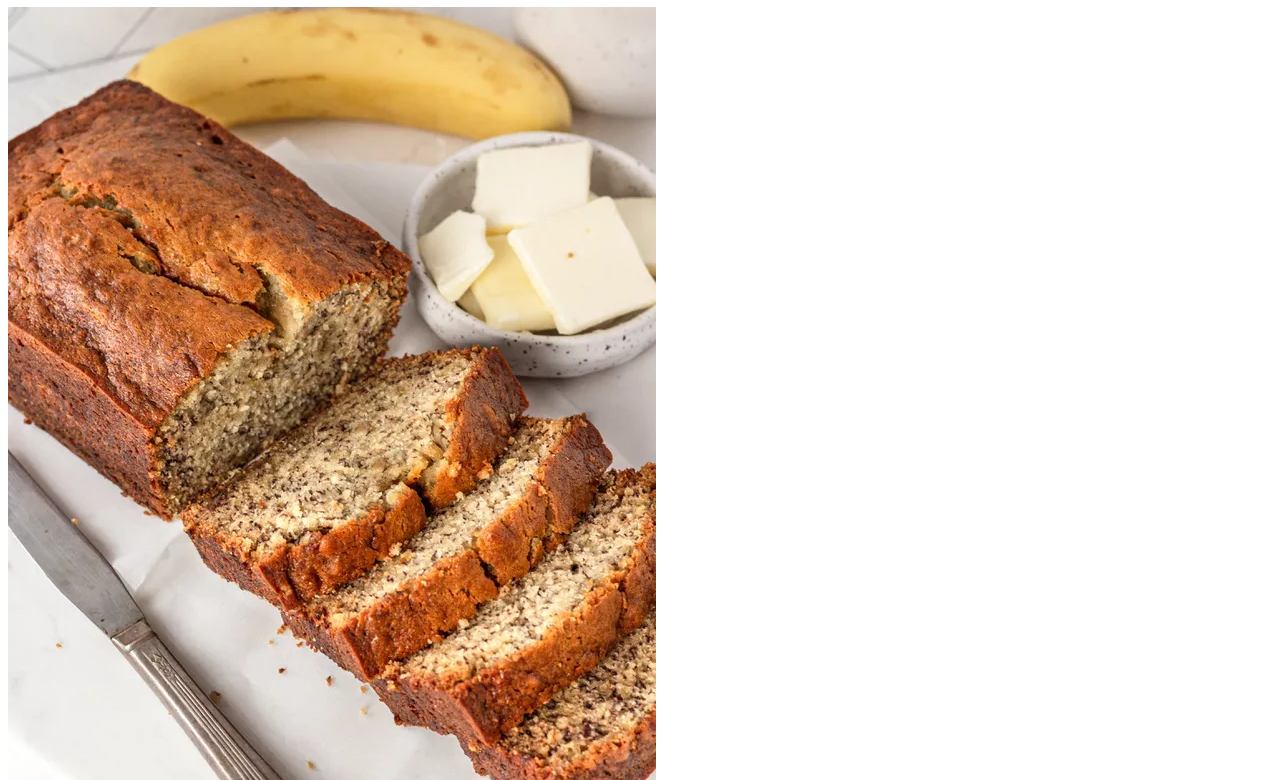
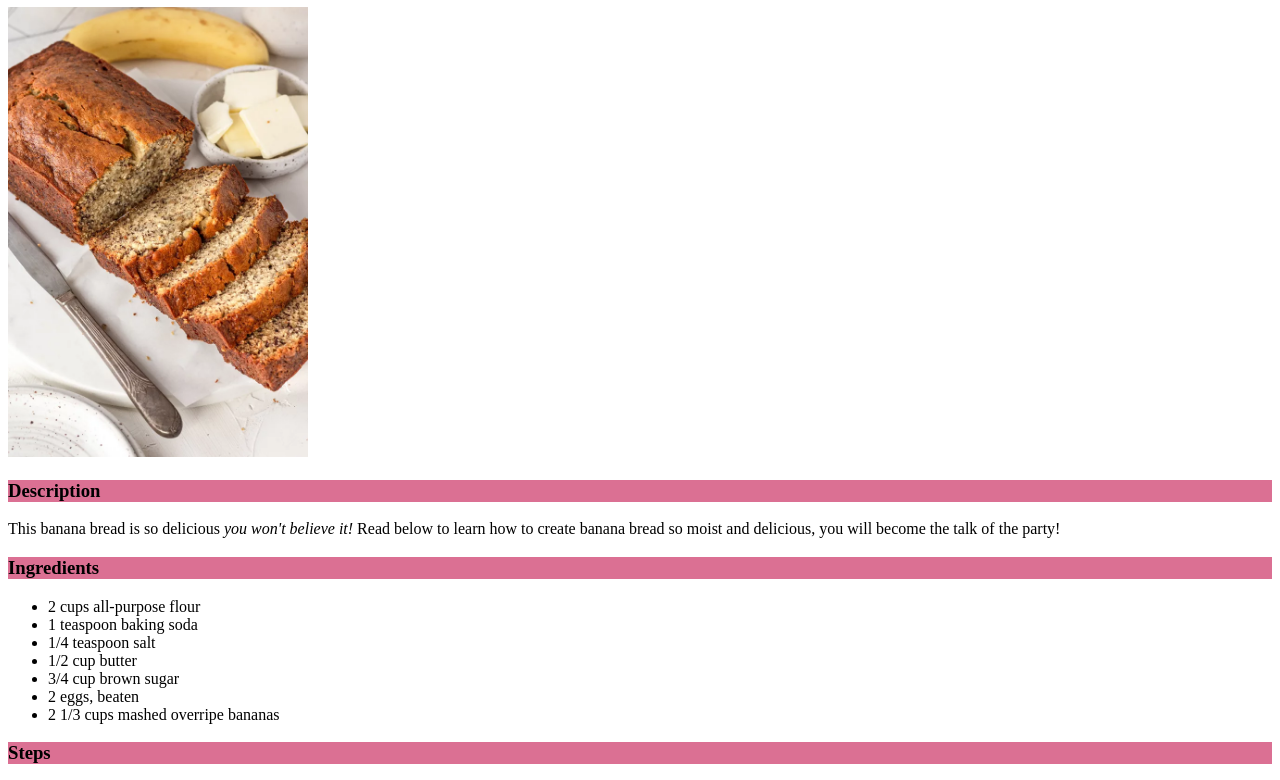
Before and after one commit to Benfisher11/odin-recipes2, a plain HTML site: page recipes/banana_bread.html in a window 1280 px wide. Shown: the part 73-853 px from the top of the page. Drawn offline with Linux system fonts and the light colour scheme.

Commit message:
Create CSS files for brownie_cookies and classic_waffles, add colors to heading of brownie_cookies

```diff
--- a/recipes/banana_bread.css
+++ b/recipes/banana_bread.css
@@ -0,0 +1,7 @@
+.bread{
+    height: auto;
+    width: 300px;
+}
+div{
+    background-color: palevioletred;
+}
--- a/recipes/banana_bread.html
+++ b/recipes/banana_bread.html
@@ -3,17 +3,18 @@
 <head>
     <meta charset="UTF-8">
     <title>Banana Bread</title>
+    <link rel="stylesheet" href="banana_bread.css">
 </head>
 
 <body>
-    <h1>Banana Bread</h1>
-    <img src="../images/Banana_Bread2.jpg" alt="Delicious looking banana bread">
-    <h3>Description</h3>
-    <p1>This banana bread is so delicious you won't
-        believe it. Read below to learn how to create
+    <div><h1>Banana Bread</h1></div>
+    <img class="bread" src="../images/Banana_Bread2.jpg" alt="Delicious looking banana bread">
+    <div><h3>Description</h3></div>
+    <p1>This banana bread is so delicious <em>you won't
+        believe it!</em> Read below to learn how to create
         banana bread so moist and delicious, you will
         become the talk of the party!</p1>
-    <h3>Ingredients</h3>
+    <div><h3>Ingredients</h3></div>
     <ul>
         <li>2 cups all-purpose flour</li>
         <li>1 teaspoon baking soda</li>
@@ -23,7 +24,7 @@
         <li>2 eggs, beaten</li>
         <li>2 1/3 cups mashed overripe bananas</li>
     </ul>
-    <h3>Steps</h3>
+    <div><h3>Steps</h3></div>
     <ol>
         <li>Preheat oven to 350 degrees F (175 degrees C).
             Lightly grease a 9x5 inch loaf pan.</li>
--- /dev/null
+++ b/recipes/brownie_cookies.css
@@ -0,0 +1,3 @@
+div{
+    background-color: palevioletred;
+}
```
Also changed, not shown: recipes/brownie_cookies.html (+5 -4 lines), recipes/classic_waffles.css (added).
